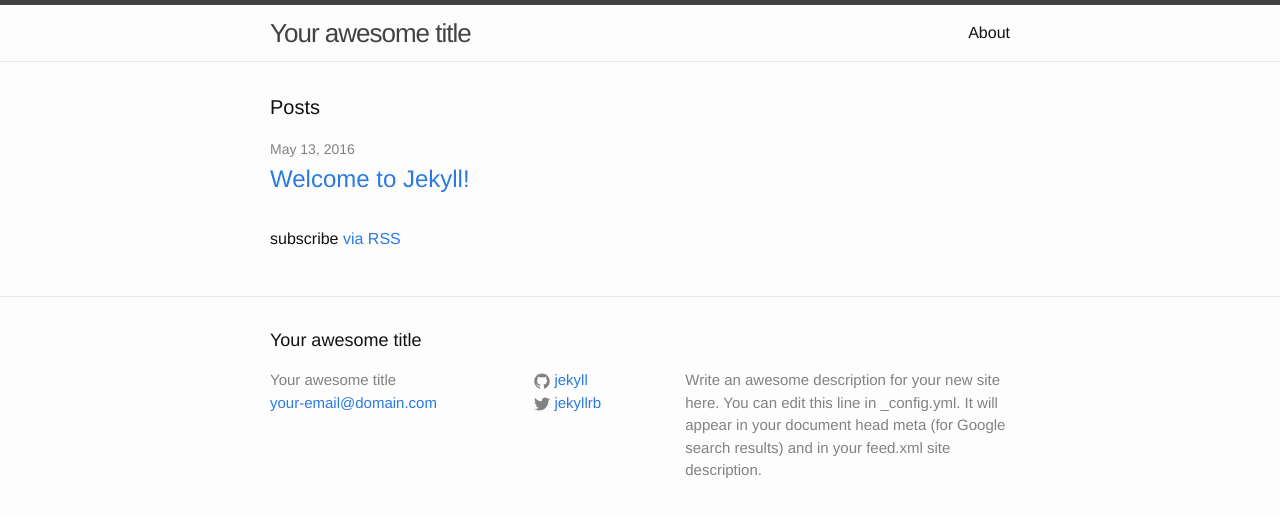
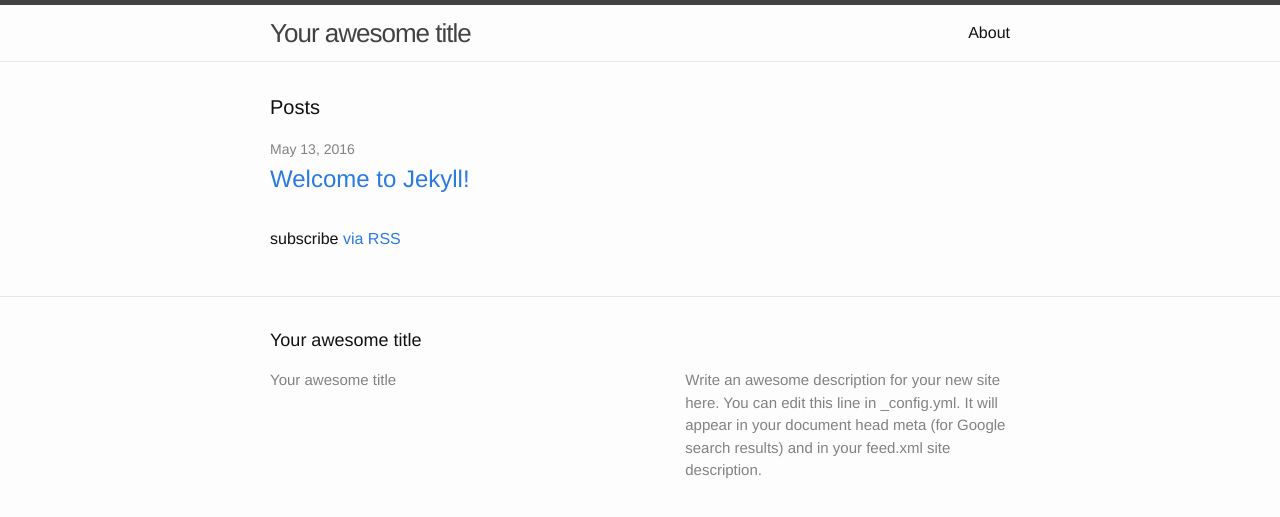
Before and after one commit to koddo/koddo.github.io, a Jekyll site: the page built from index.html, in a window 1280 px wide. Shown: the top 517 px of the page. Built offline with Jekyll 4.4.1, drawn with Linux system fonts in a browser that asks for light colours; some of the changed lines change nothing that is shown.

Commit message:
remove github and twitter links

```diff
--- a/_config.yml
+++ b/_config.yml
@@ -7,15 +7,17 @@
 
 # Site settings
 title: Your awesome title
-email: your-email@domain.com
-description: > # this means to ignore newlines until "baseurl:"
+description: > # this means to ignore newlines
   Write an awesome description for your new site here. You can edit this
   line in _config.yml. It will appear in your document head meta (for
   Google search results) and in your feed.xml site description.
+
 baseurl: "" # the subpath of your site, e.g. /blog
 url: "http://koddo.github.io" # the base hostname & protocol for your site
-twitter_username: jekyllrb
-github_username:  jekyll
+
+# email: your-email@domain.com
+# twitter_username: jekyllrb
+# github_username:  jekyll
 
 # Build settings
 markdown: kramdown
--- a/_includes/footer.html
+++ b/_includes/footer.html
@@ -8,7 +8,9 @@
       <div class="footer-col footer-col-1">
         <ul class="contact-list">
           <li>{{ site.title }}</li>
-          <li><a href="mailto:{{ site.email }}">{{ site.email }}</a></li>
+          {% if site.email %}
+            <li><a href="mailto:{{ site.email }}">{{ site.email }}</a></li>
+          {% endif %}
         </ul>
       </div>
 
```
Also changed, not shown: README.md.
